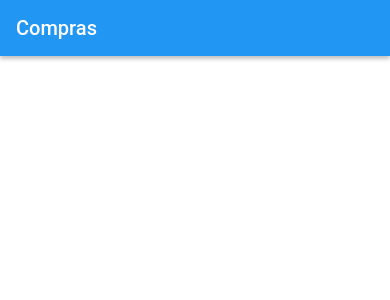
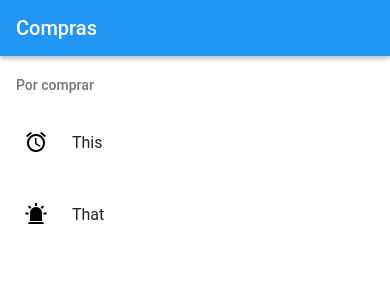
Before and after one commit to Led-Zeff/project-delivery-app, a React Native app: screen / in a window 390 px wide. Shown: the top 300 px of the page. Built offline with nearby package versions, Linux system fonts and the light colour scheme.

Commit message:
Shopping list

```diff
--- a/src/App.tsx
+++ b/src/App.tsx
@@ -1,4 +1,5 @@
 import React from 'react';
+import { StatusBar } from 'react-native';
 import { Provider as PaperProvider } from 'react-native-paper';
 import { ShoppingScreen } from './screens/shopping/ShoppingScreen';
 import { paperTheme } from './theme/paperTheme';
@@ -6,6 +7,10 @@ import { paperTheme } from './theme/paperTheme';
 const App = () => {
   return (
     <PaperProvider theme={paperTheme}>
+      <StatusBar
+        backgroundColor={paperTheme.colors.accent}
+        barStyle="light-content"
+      />
       <ShoppingScreen />
     </PaperProvider>
   );
--- /dev/null
+++ b/src/components/ShoppingList.tsx
@@ -0,0 +1,12 @@
+import React from 'react';
+import { List } from 'react-native-paper';
+
+export const ShoppingList = () => {
+  return (
+    <List.Section>
+      <List.Subheader>Por comprar</List.Subheader>
+      <List.Item title="This" left={() => <List.Icon icon="alarm" />} />
+      <List.Item title="That" left={() => <List.Icon icon="alarm-light" />} />
+    </List.Section>
+  );
+};
--- a/src/screens/shopping/ShoppingScreen.tsx
+++ b/src/screens/shopping/ShoppingScreen.tsx
@@ -1,10 +1,14 @@
 import React from 'react';
 import { Appbar } from 'react-native-paper';
+import { ShoppingList } from '../../components/ShoppingList';
 
 export const ShoppingScreen = () => {
   return (
-    <Appbar.Header>
-      <Appbar.Content title="Compras" />
-    </Appbar.Header>
+    <>
+      <Appbar.Header>
+        <Appbar.Content title="Compras" />
+      </Appbar.Header>
+      <ShoppingList />
+    </>
   );
 };
```
